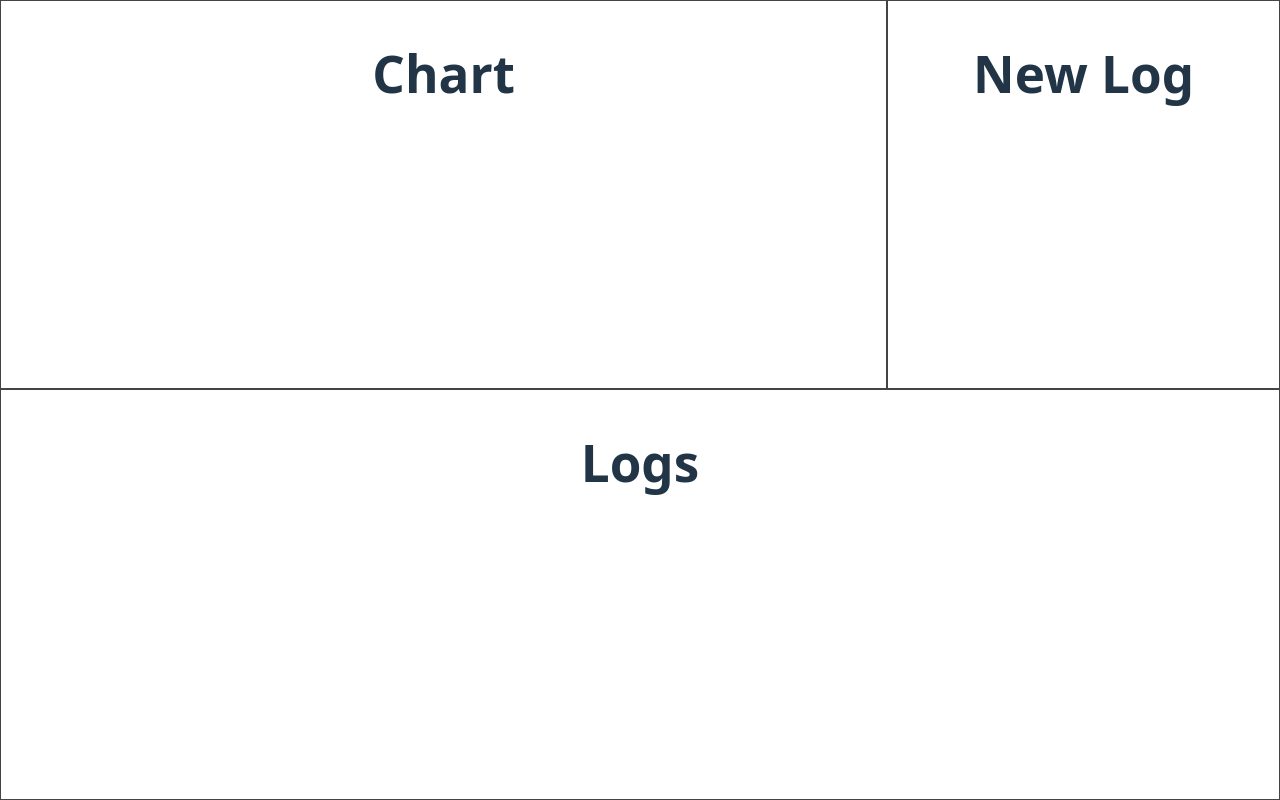
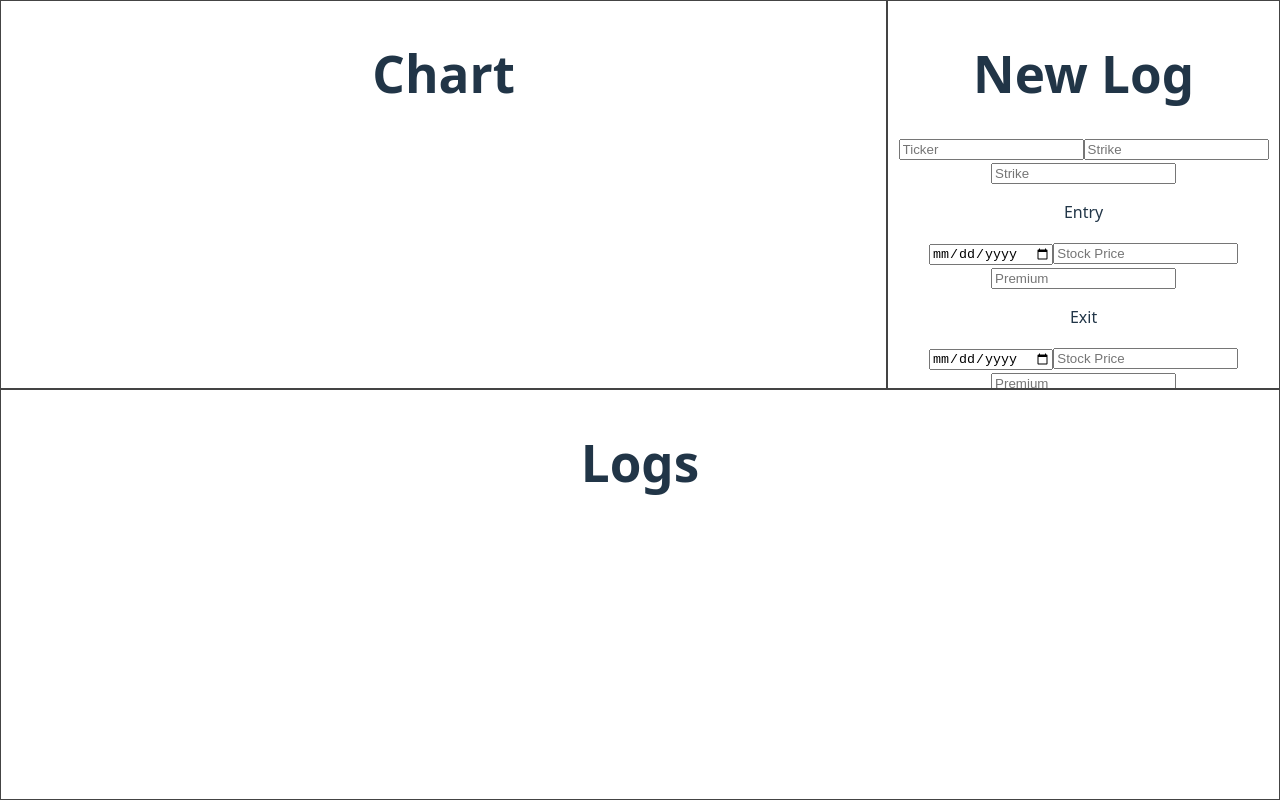
Before and after one commit to kolekikuta/optionsLogger, a React app in the folder frontend/: page / in a window 1280 px wide. Built offline with nearby package versions, Linux system fonts and the light colour scheme; the HTML template or start-up script is replaced by a standard one.

Commit message:
initial commit

```diff
--- /dev/null
+++ b/frontend/src/CreateLog/CreateLog.jsx
@@ -0,0 +1,128 @@
+import { useState } from 'react';
+import DollarInput from '../utils/DollarInput';
+
+export default function CreateLog() {
+
+    const [log, setLog] = useState({
+        ticker: null,
+        strike: null,
+        entry_date: null,
+        entry_price: null,
+        entry_premium: null,
+        exit_date: null,
+        exit_price: null,
+        exit_premium: null
+    });
+
+    return (
+        <>
+            <input
+                type='text'
+                placeholder='Ticker'
+                value={log.ticker}
+                onChange={e =>
+                    setLog(prev => ({
+                        ...prev,
+                        ticker: e.target.value
+                    }))
+                }
+            />
+            <DollarInput
+                value={log.strike}
+                onChange={(e) => setLog(prev => ({...prev, strike: e}))}
+                placeholder='Strike'
+            />
+            <input
+                type='number'
+                placeholder='Strike'
+                min='0'
+                value={log.strike}
+                onChange={e =>
+                    setLog(prev => ({
+                        ...prev,
+                        strike: e.target.value
+                    }))
+                }
+            />
+            <div>
+                <p>Entry</p>
+                <input
+                    type='date'
+                    placeholder='Enter'
+                    value={log.entry_date}
+                    onChange={e =>
+                        setLog(prev => ({
+                            ...prev,
+                            entry_date: e.target.value
+                        }))}
+                />
+                <input
+                    type='number'
+                    placeholder='Stock Price'
+                    min='0'
+                    value={log.entry_price}
+                    onChange={e =>
+                        setLog(prev => ({
+                            ...prev,
+                            entry_price: e.target.value
+                        }))
+                    }
+                />
+                <input
+                    type='number'
+                    placeholder='Premium'
+                    min='0'
+                    value={log.entry_premium}
+                    onChange={e =>
+                        setLog(prev => ({
+                            ...prev,
+                            entry_premium: e.target.value
+                        }))
+                    }
+                />
+            </div>
+            <div>
+                <p>Exit</p>
+                <input
+                    type='date'
+                    placeholder='Enter'
+                    value={log.exit_date}
+                    onChange={e =>
+                        setLog(prev => ({
+                            ...prev,
+                            exit_date: e.target.value
+                        }))
+                    }
+                />
+                <input
+                    type='number'
+                    placeholder='Stock Price'
+                    min='0'
+                    step="0.01"
+                    value={log.exit_price}
+                    onChange={e =>
+                        setLog(prev => ({
+                            ...prev,
+                            exit_price: e.target.value
+                        }))
+                    }
+                />
+                <input
+                    type='number'
+                    placeholder='Premium'
+                    min='0'
+                    value={log.exit_premium}
+                    onChange={e =>
+                        setLog(prev => ({
+                            ...prev,
+                            exit_premium: e.target.value
+                        }))
+                    }
+                />
+            </div>
+
+
+
+        </>
+    )
+}
--- a/frontend/src/HomePage/HomePage.jsx
+++ b/frontend/src/HomePage/HomePage.jsx
@@ -1,6 +1,7 @@
 import { useState, useEffect } from 'react';
 import { Panel, PanelGroup, PanelResizeHandle } from 'react-resizable-panels';
 import './HomePage.css'
+import CreateLog from '../CreateLog/CreateLog';
 
 export default function HomePage() {
 
@@ -14,6 +15,8 @@ export default function HomePage() {
                     <PanelResizeHandle />
                     <Panel defaultSize={30} className="panel">
                         <h1>New Log</h1>
+                        <CreateLog />
+
 
                     </Panel>
                 </PanelGroup>
--- /dev/null
+++ b/frontend/src/utils/DollarInput.jsx
@@ -0,0 +1,24 @@
+
+
+export default function DollarInput({ value, onChange, placeholder = "$0.00" }) {
+
+    const handleChange = (e) => {
+        let val = e.target.value.replace(/[^0-9.]/g, "");
+        const parts = val.split(".");
+        if (parts.length > 2) val = parts[0] + "." + parts[1];
+        if (parts[1]?.length > 2) {
+            val = parts[0] + "." + parts[1].slice(0, 2);
+        }
+        onChange(val);
+    }
+
+
+    return (
+        <input
+            type="text"
+            value={value ? `$${value}` : ""}
+            onChange={handleChange}
+            placeholder={placeholder}
+        />
+    )
+}
```
